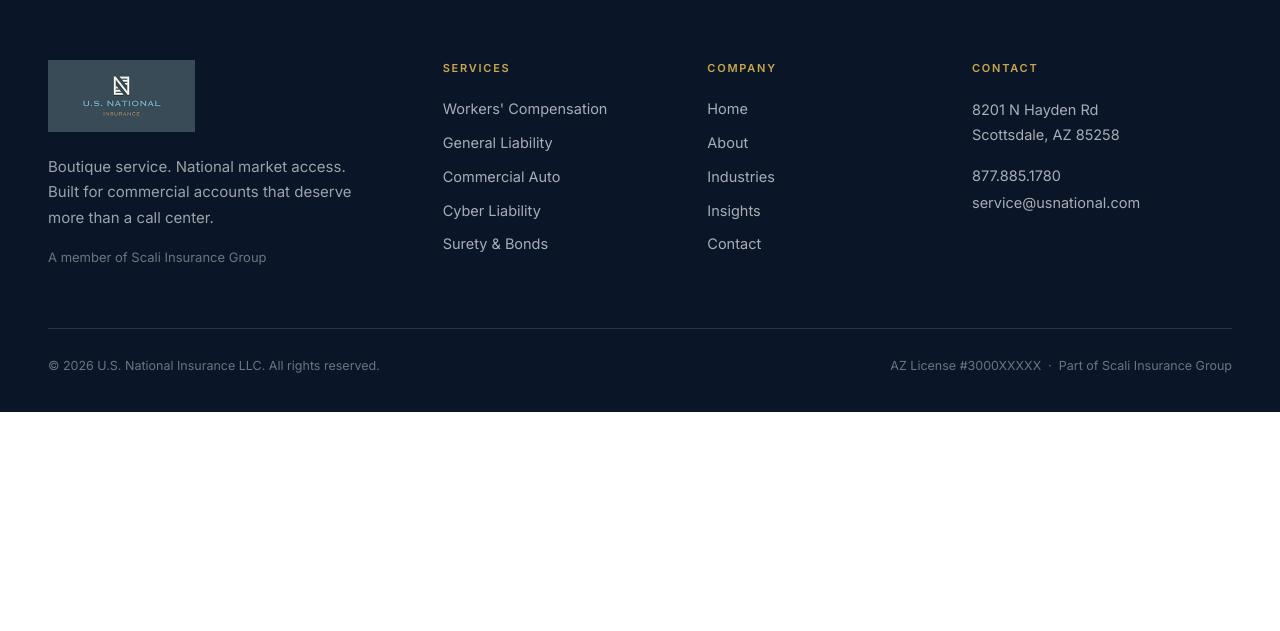
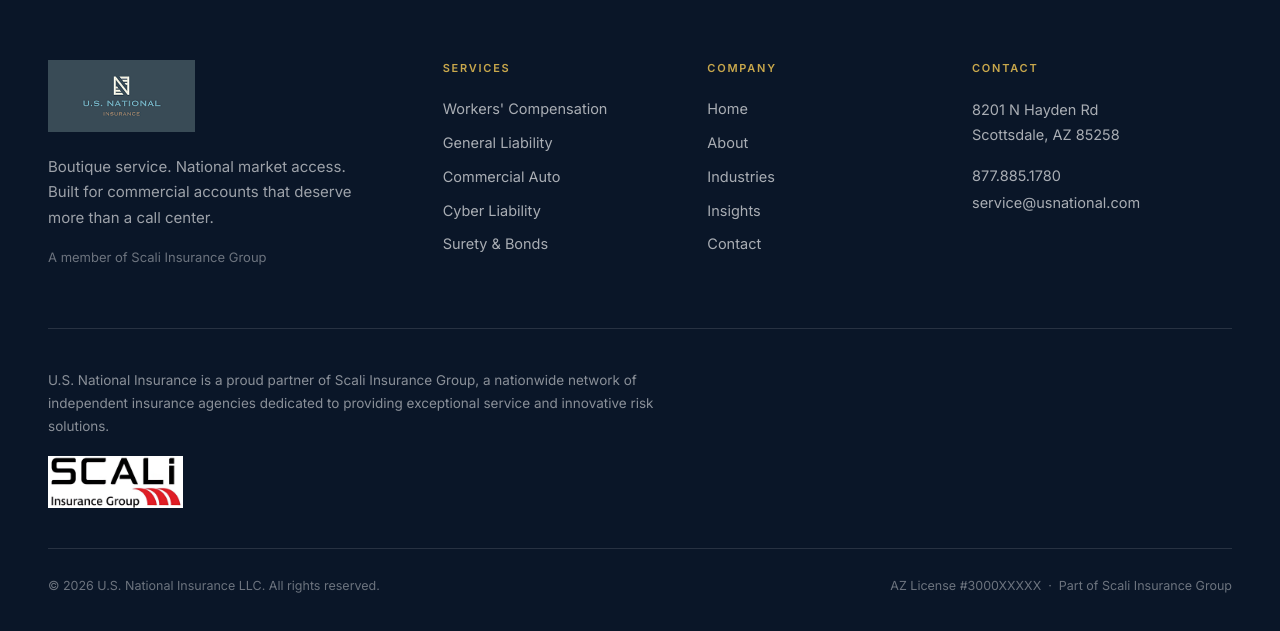
Before and after one commit to jneillusn/new-usn-website, a Next.js app: page / in a window 1280 px wide. Shown: the part 5206-5837 px from the top of the page. Before the commit the page ends 5618 px from the top, so only its background shows below. Built offline with nearby package versions, Linux system fonts and the light colour scheme.

Commit message:
Footer: add Scali Insurance Group partner logo and caption

```diff
--- a/src/components/Footer.tsx
+++ b/src/components/Footer.tsx
@@ -164,6 +164,44 @@
           </div>
         </div>
 
+        {/* Scali partner row */}
+        <div
+          style={{
+            padding: "40px 0",
+            borderBottom: "1px solid rgba(255,255,255,0.12)",
+            display: "flex",
+            flexDirection: "column",
+            gap: 18,
+          }}
+        >
+          <p
+            style={{
+              fontSize: 13.5,
+              lineHeight: 1.7,
+              color: "rgba(255,255,255,0.52)",
+              margin: 0,
+              maxWidth: "72ch",
+            }}
+          >
+            U.S. National Insurance is a proud partner of Scali Insurance Group,
+            a nationwide network of independent insurance agencies dedicated to
+            providing exceptional service and innovative risk solutions.
+          </p>
+          <a
+            href="https://www.scaliins.com/"
+            target="_blank"
+            rel="noopener noreferrer"
+            style={{ display: "inline-block", lineHeight: 0 }}
+          >
+            {/* eslint-disable-next-line @next/next/no-img-element */}
+            <img
+              src="/scali-logo.jpg"
+              alt="Scali Insurance Group"
+              style={{ height: 52, width: "auto" }}
+            />
+          </a>
+        </div>
+
         {/* Bottom bar */}
         <div
           style={{
```
Also changed, not shown: public/scali-logo.jpg (added).
